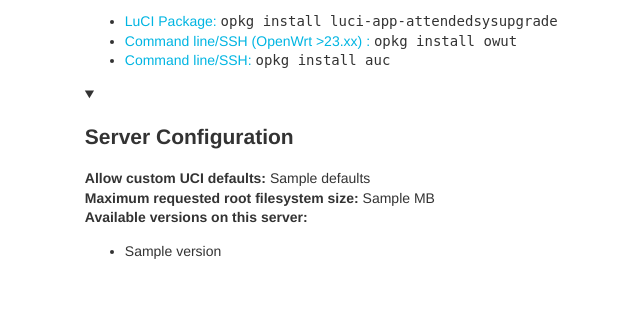
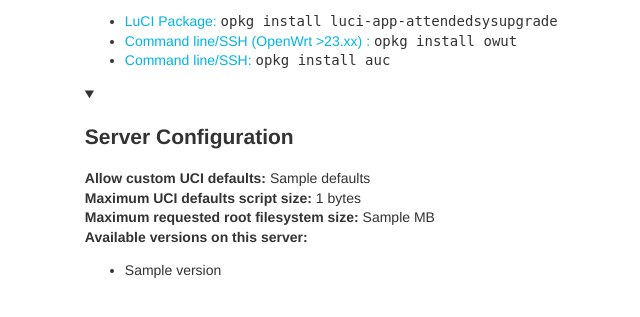
Before and after one commit to openwrt/asu, a FastAPI app: template asu/templates/overview.html in a window 1280 px wide, after a click on "Server Configuration". Shown: the part 300-617 px from the top of the page, without its empty margins (190-830 px from the left). Run offline with FastAPI, Linux system fonts and the light colour scheme; the template is opened without the code that fills it: most values are stand-ins (such as "Sample title", 1, 10 or a date in 2020).

Commit message:
api: expose internal server limits in overview
Add both the rootfs partition max size and uci-defaults scripts
max length to the overview's server section, allowing clients to
validate them prior to submitting an invalid request.  Display the
uci-defaults size on the front page, if applicable.

Signed-off-by: Eric Fahlgren <ericfahlgren@gmail.com>

```diff
--- a/asu/main.py
+++ b/asu/main.py
@@ -58,6 +58,7 @@ def index(request: Request):
             version=__version__,
             server_stats=settings.server_stats,
             max_custom_rootfs_size_mb=settings.max_custom_rootfs_size_mb,
+            max_defaults_length=settings.max_defaults_length,
         ),
     )
 
@@ -154,6 +155,8 @@ def json_v1_overview():
             "contact": "mail@aparcar.org",
             "allow_defaults": settings.allow_defaults,
             "repository_allow_list": settings.repository_allow_list,
+            "max_custom_rootfs_size_mb": settings.max_custom_rootfs_size_mb,
+            "max_defaults_length": settings.max_defaults_length,
         },
     }
 
--- a/asu/templates/overview.html
+++ b/asu/templates/overview.html
@@ -83,6 +83,10 @@
 
                     <p>
                         <b>Allow custom UCI defaults:</b> {{ defaults }} <br />
+                        {% if defaults %}
+                        <b>Maximum UCI defaults script size:</b> {{
+                        max_defaults_length }} bytes <br />
+                        {% endif %}
                         <b>Maximum requested root filesystem size:</b> {{
                         max_custom_rootfs_size_mb }} MB <br />
                         <b>Available versions on this server:</b>
```
